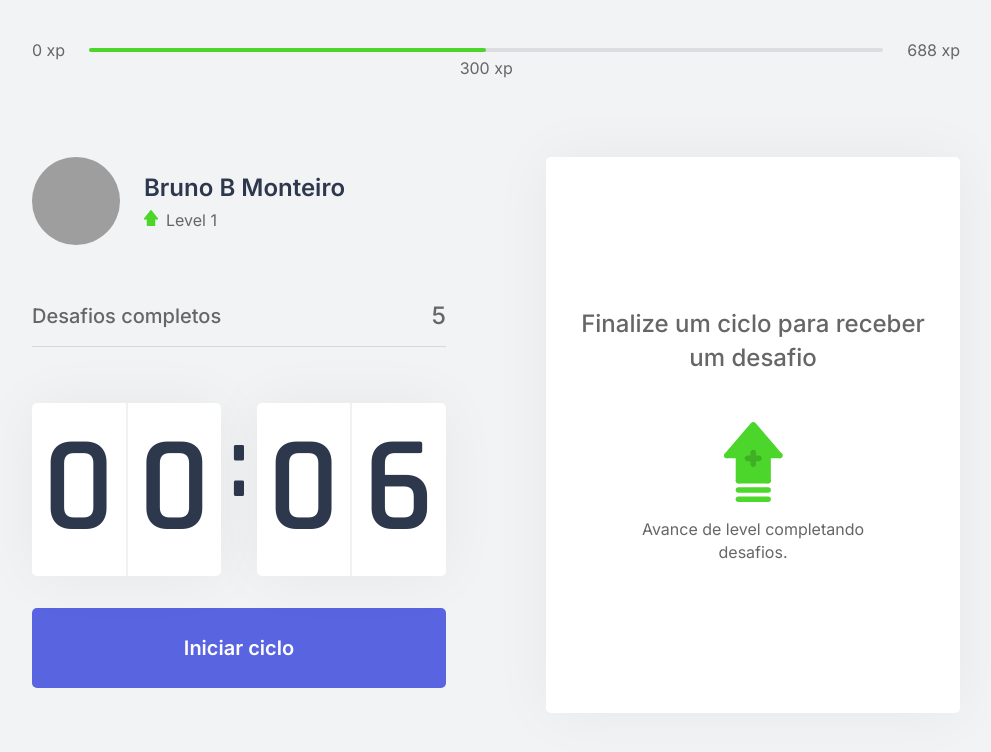
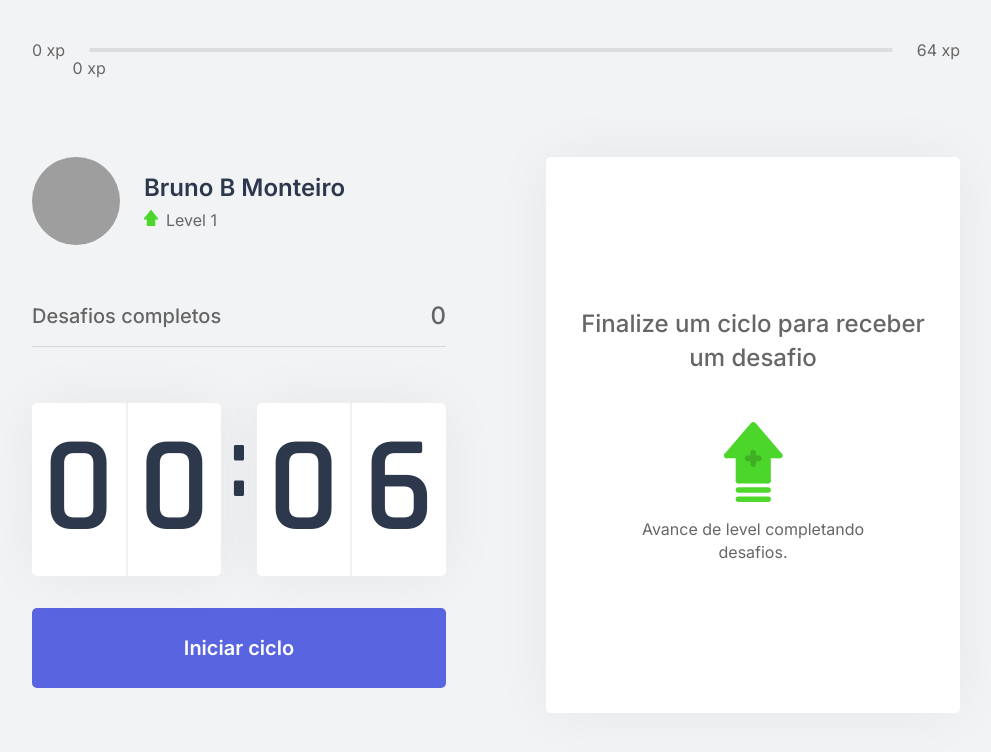
Before and after one commit to brunoBMonteiro/MoveIt, a Next.js app: page / in a window 1280 px wide. Shown: the top 752 px of the page, without its empty margins (144-1135 px from the left). Built offline with nearby package versions, Linux system fonts and the light colour scheme; grey boxes are pictures that could not be loaded.

Commit message:
aula 3 finalizada,  calculos para o proximo level prontos

```diff
--- a/src/components/ChallengeBox.tsx
+++ b/src/components/ChallengeBox.tsx
@@ -5,7 +5,7 @@
 
 
 export function ChallengeBox() {
-    const { activeChallenge } = useContext(ChallengesContext);
+    const { activeChallenge, resetChallenge } = useContext(ChallengesContext);
 
     return (
         <div className={styles.challengeBoxContainer}>
@@ -23,6 +23,7 @@
                         <button
                             type="button"
                             className={styles.challengeFailedButton}
+                            onClick={resetChallenge}
                         >
                             Falhei
                         </button>
--- a/src/components/CompletedChallenges.tsx
+++ b/src/components/CompletedChallenges.tsx
@@ -1,10 +1,14 @@
+import { useContext } from 'react';
+import { ChallengesContext } from '../contexts/ChallengesContext';
 import styles from '../styles/components/CompletedChallenges.module.css';
 
 export function CompletedChallenges() {
+    const { challengesCompleted } = useContext(ChallengesContext);
+
     return (
         <div className={styles.completedChallengesContainer}>
             <span>Desafios completos</span>
-            <span>5</span>
+            <span>{challengesCompleted}</span>
         </div>
     );
 }
--- a/src/components/ExperienceBar.tsx
+++ b/src/components/ExperienceBar.tsx
@@ -1,17 +1,23 @@
+import { useContext } from 'react';
+import { ChallengesContext } from '../contexts/ChallengesContext';
 import styles from '../styles/components/ExperienceBar.module.css'
 
 export function ExperienceBar() {
+    const { currentExperience, experienceToNextLevel } = useContext(ChallengesContext);
+
+    const percentToNextLevel = Math.round(currentExperience * 100) / experienceToNextLevel;
+
     return (
         <header className={styles.experienceBar}>
             <span>0 xp</span>
             <div>
-                <div style={{ width: '50%' }} />
+                <div style={{ width: `${percentToNextLevel}%` }} />
 
-                <span className={styles.currentExperience} style={{ left: '50%' }}>
-                    300 xp
+                <span className={styles.currentExperience} style={{ left: `${percentToNextLevel}%` }}>
+                    {currentExperience} xp
                 </span>
             </div>
-            <span>688 xp</span>
+            <span>{experienceToNextLevel} xp</span>
         </header>
     );
 }
--- a/src/contexts/ChallengesContext.tsx
+++ b/src/contexts/ChallengesContext.tsx
@@ -10,10 +10,12 @@
 interface ChallengesContextData {
     level: number;
     currentExperience: number;
+    experienceToNextLevel: number;
     challengesCompleted: number;
     activeChallenge: Challenge;
     levelUp: () => void;
     startNewChallenge: () => void;
+    resetChallenge: () => void;
 }
 
 interface ChallengesProviderProps {
@@ -29,6 +31,8 @@
 
     const [activeChallenge, setActiveChallenge] = useState(null)
 
+    const experienceToNextLevel = Math.pow((level + 1) * 4, 2)
+
     function levelUp() {
         setLevel(level + 1);
     }
@@ -40,15 +44,21 @@
         setActiveChallenge(challenge)
     }
 
+    function resetChallenge() {
+        setActiveChallenge(null);
+    }
+
     return (
         <ChallengesContext.Provider
             value={{
                 level,
                 currentExperience,
+                experienceToNextLevel,
                 challengesCompleted,
                 levelUp,
                 startNewChallenge,
                 activeChallenge,
+                resetChallenge,
             }}
         >
             {children}
```
